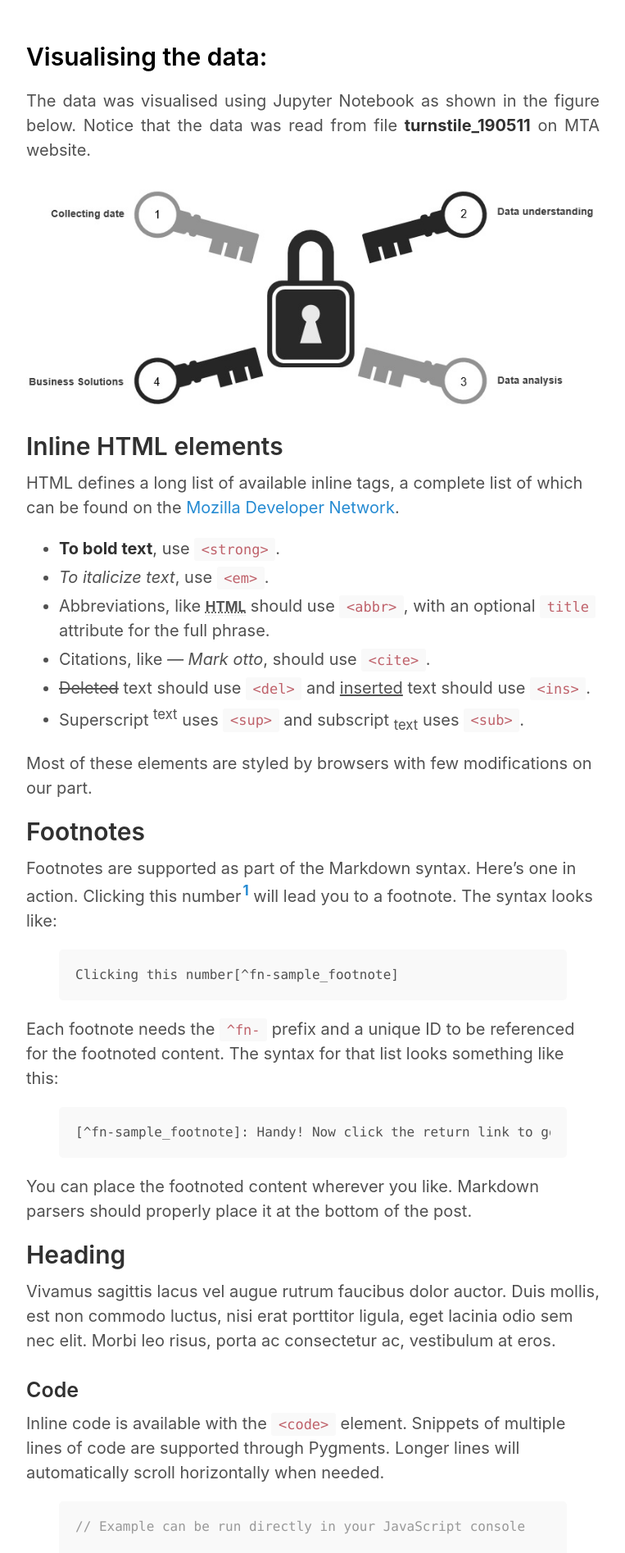
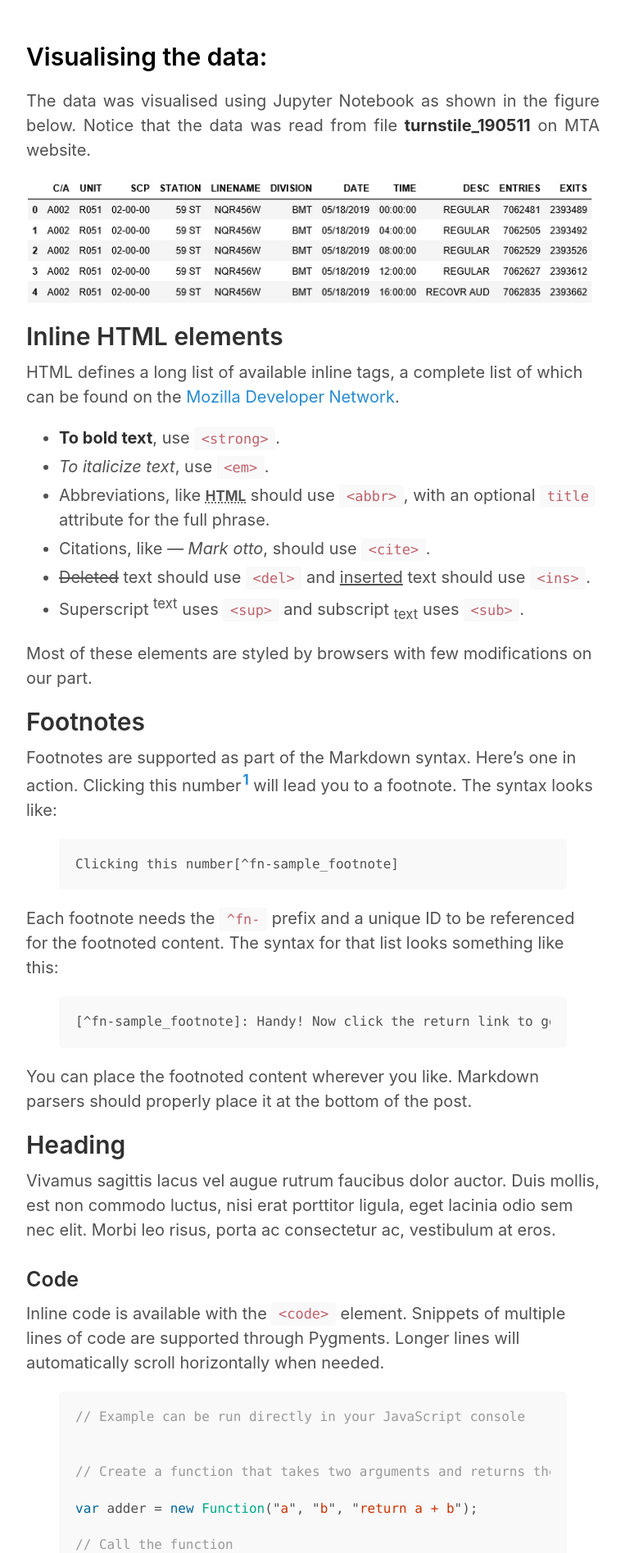
Before and after one commit to alafnan/alafnan.github.io, a Jekyll site: the page built from _posts/2015-01-6-example-content.md, in a window 1280 px wide. Shown: the part 1772-3666 px from the top of the page at 82% size, without its empty margins (258-1021 px from the left). Built offline with Jekyll 4.4.1, drawn with Linux system fonts in a browser that asks for light colours.

Commit message:
Update 2015-01-6-example-content.md

```diff
--- a/_posts/2015-01-6-example-content.md
+++ b/_posts/2015-01-6-example-content.md
@@ -33,7 +33,7 @@ Click the Link: [Turnstile Data MTA Website](http://web.mta.info/developers/turn
 
 <h1 style="font-size:1.5em; color:#000000; margin-top: 2rem; margin-bottom: 1rem;">Visualising the data:</h1>
 <p style="text-align: justify; text-justify: inter-word;"> The data was visualised using Jupyter Notebook as shown in the figure below. Notice that the data was read from file <strong>turnstile_190511</strong> on MTA website. </p>
-![Data]({{ site.url }}/images/pro1.jpg)
+![Data]({{ site.url }}/images/pro2.jpg)
 
 
 ## Inline HTML elements
```
